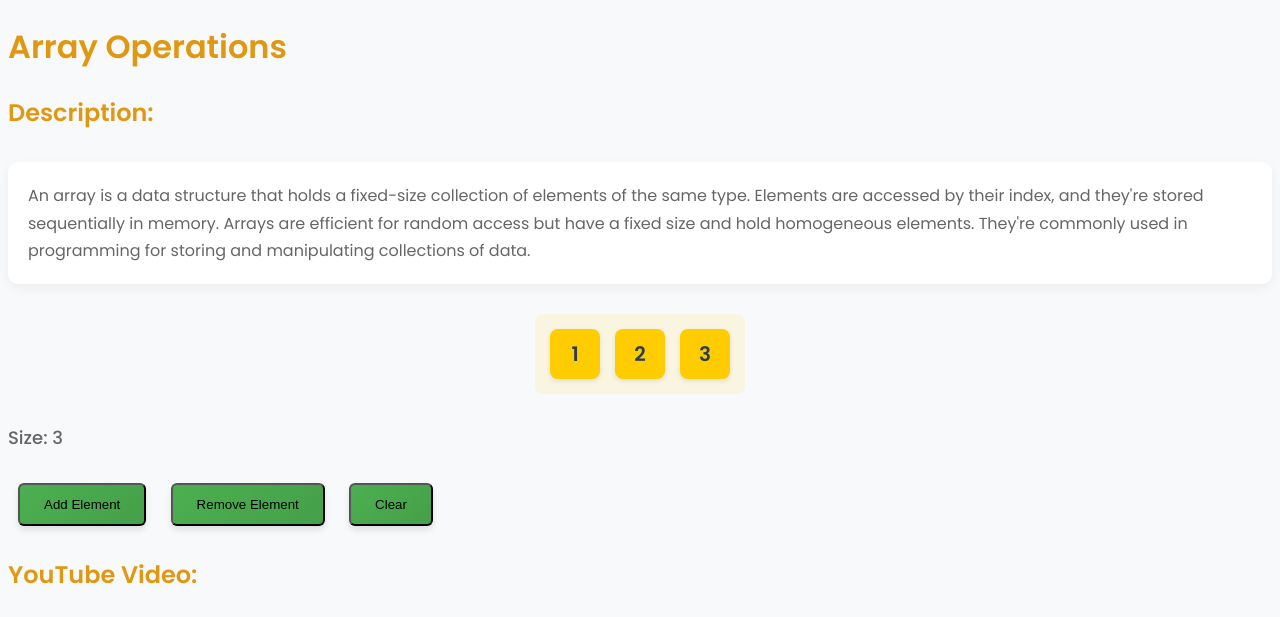
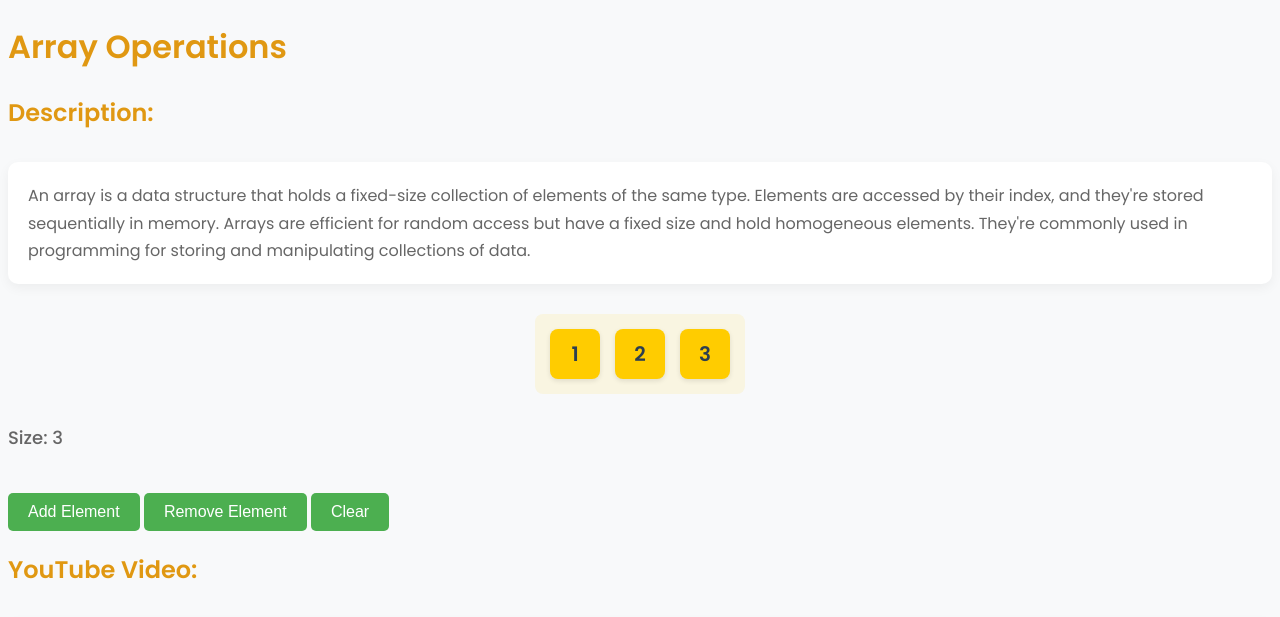
Before and after one commit to hdnandan04/Animato_DSA_animation, a plain HTML site: page array.html in a window 1280 px wide. Shown: the top 617 px of the page. Drawn offline with Linux system fonts and the light colour scheme.

Commit message:
Update array.html

```diff
--- a/array.html
+++ b/array.html
@@ -70,19 +70,19 @@ h1, h2 {
 }
 
  button {
-  background: linear-gradient(135deg, #4CAF50 0%, #45a049 100%);
-  padding: 12px 24px;
-  border-radius: 6px;
-  font-weight: 500;
-  box-shadow: 0 4px 6px rgba(0,0,0,0.1);
-  margin: 10px;
-  transition: all 0.3s ease;
-}
-
-button:hover {
-  transform: translateY(-2px);
-  box-shadow: 0 6px 12px rgba(0,0,0,0.15);
-}
+    margin-top: 20px;
+    padding: 10px 20px;
+    font-size: 16px;
+    background-color: #4CAF50;
+    color: white;
+    border: none;
+    border-radius: 5px;
+    cursor: pointer;
+    transition: background-color 0.3s;
+  }
+  button:hover {
+    background-color: #45a049;
+  }
   #arraySize {
     margin-top: 20px;
     color: #666;
```
